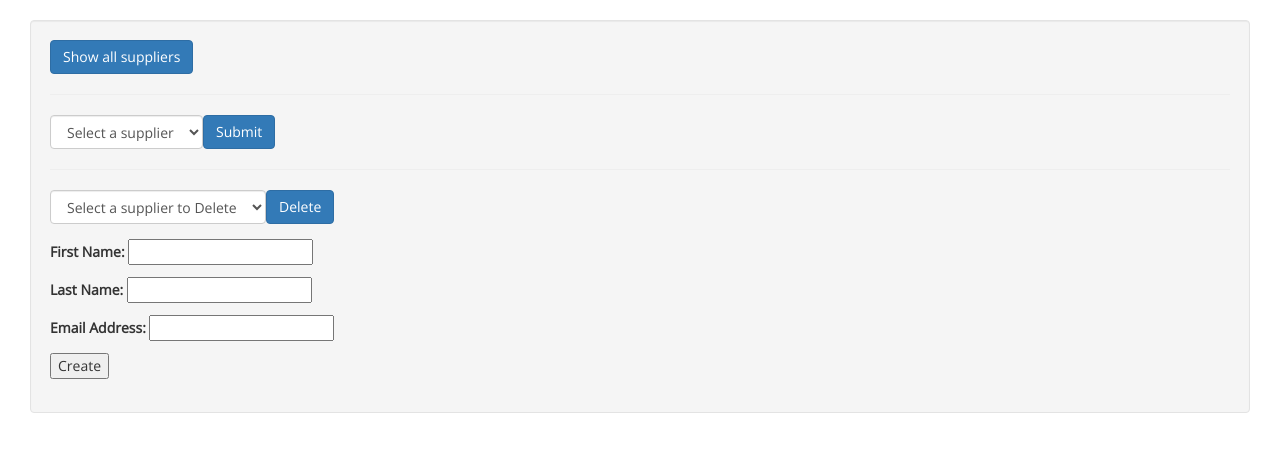
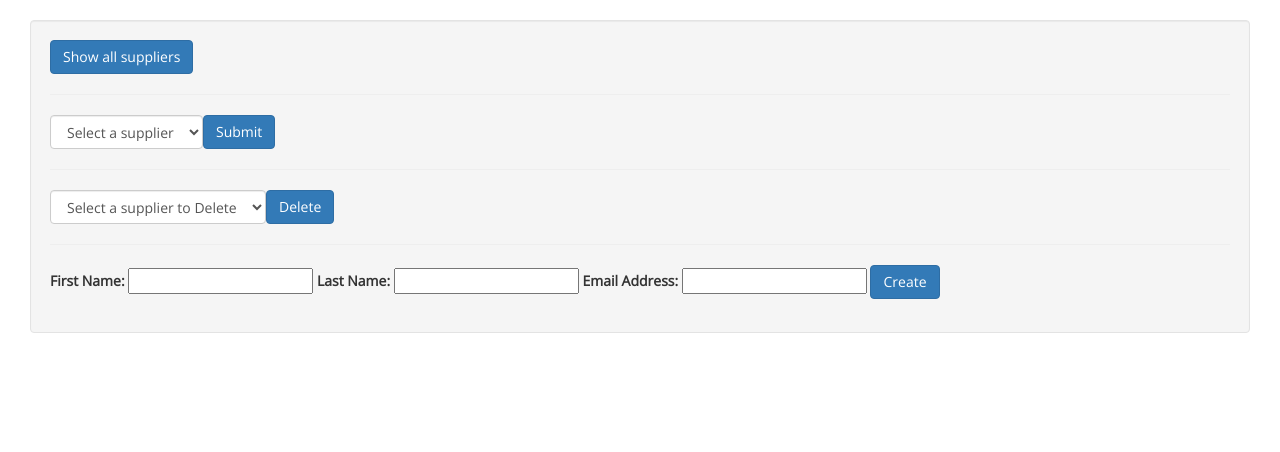
Before and after one commit to derreck503/PointOfSales, a PHP site: page /suppliers.php in a window 1280 px wide. Shown: the part 52-504 px from the top of the page. Run offline with PHP 8.4, Linux system fonts and the light colour scheme; data that the repository does not hold is empty; some libraries are stand-ins or nearby versions.

Commit message:
Text format for suppliers

```diff
--- a/suppliers.php
+++ b/suppliers.php
@@ -27,7 +27,7 @@ require 'database/connect.php';
       <!--one huge column for the whole container-->
       <div class="col-lg-12">
         <div class="well">
-          <!--Show All Suppliers-->
+          <!--Show All Suppliers Button-->
           <button type="button" class="btn btn-primary" onclick="showAll();">Show all suppliers</button>
           <hr>
           <!--Select Supplier from dropdown-->
@@ -93,21 +93,17 @@ if(isset($_POST['Delete'])){
                 }
                 ?>
           </div>
+          <hr>
           <!--Create a Supplier-->
           <form action="" method="post">
             <p>
               <label for="firstName">First Name:</label>
               <input type="text" name="first_name" id="firstName">
-            </p>
-            <p>
               <label for="lastName">Last Name:</label>
               <input type="text" name="last_name" id="lastName">
-            </p>
-            <p>
               <label for="emailAddress">Email Address:</label>
               <input type="text" name="email" id="emailAddress">
-            </p>
-            <input type="submit" value="Create">
+            <input type="submit" value="Create" class="btn btn-primary">
           </form>
         </div>
 
```
Lines whose indentation alone changed are shown as unchanged.
